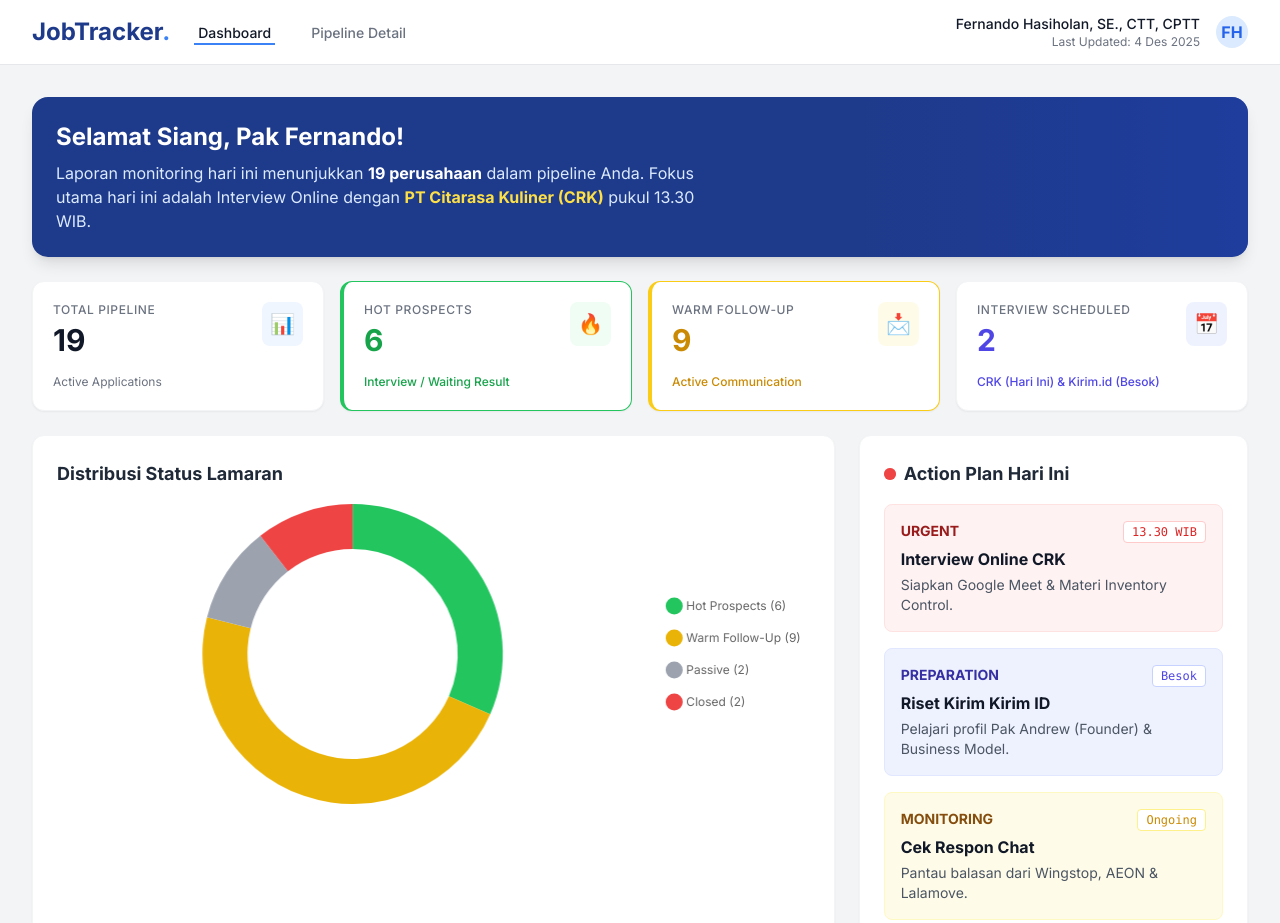
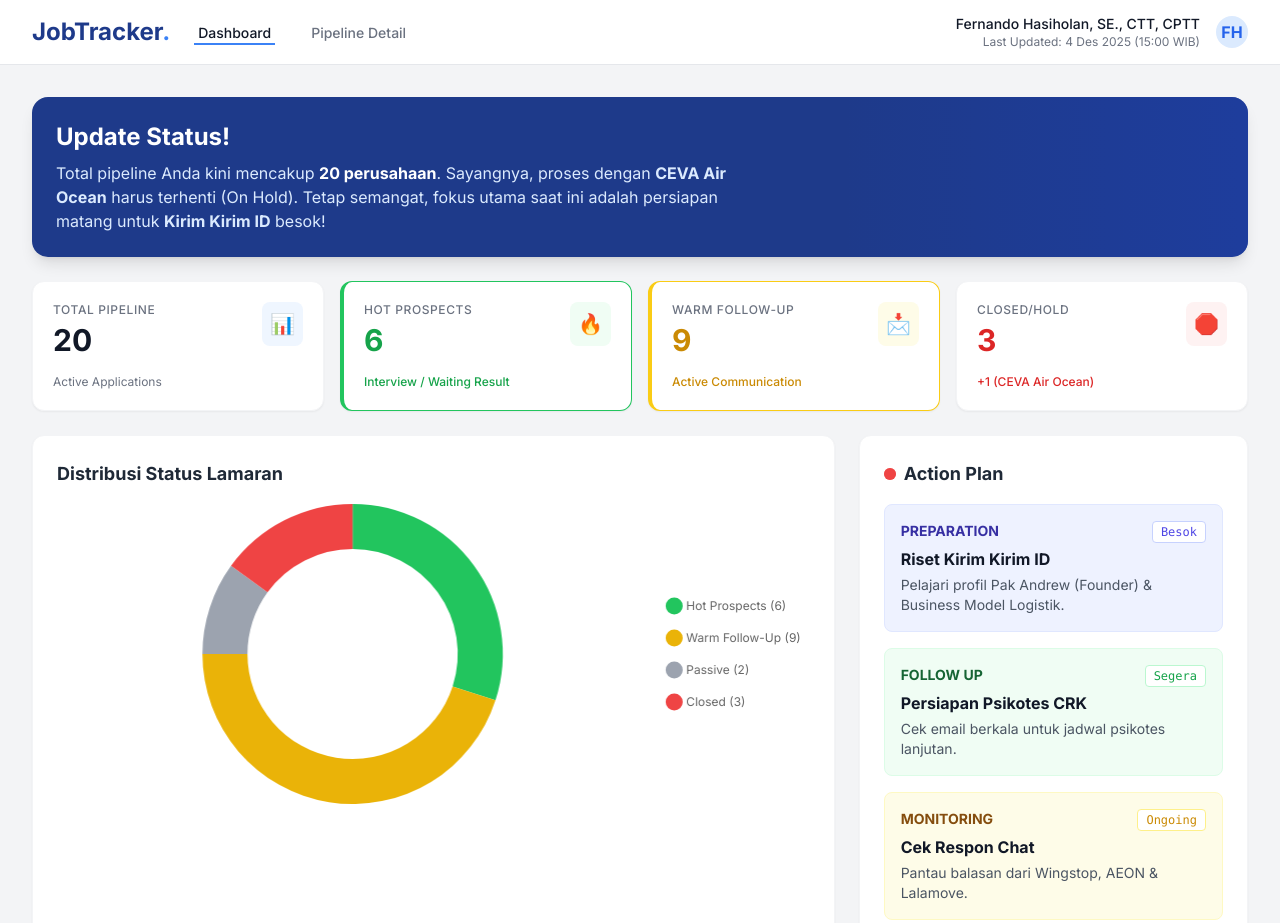
Before and after one commit to yomanjamaica/lamaran-dashboard, a plain HTML site: page index.html in a window 1280 px wide. Drawn offline with nearby package versions, Linux system fonts and the light colour scheme.

Commit message:
Update index.html

```diff
--- a/index.html
+++ b/index.html
@@ -63,13 +63,7 @@
         }
     </style>
     <!-- Chosen Palette: Professional Blue-Grey with Semantic Status Colors -->
-    <!-- Application Structure Plan: Dashboard layout with 4 main sections: 1. Executive Summary (KPIs), 2. Pipeline Visualization (Charts), 3. Action Center (Upcoming Tasks), 4. Detailed List (Filterable Table). This structure prioritizes immediate action items while providing a high-level overview of progress. -->
-    <!-- Visualization & Content Choices:
-         - Stats Cards: Immediate view of total pipeline and categorized counts.
-         - Doughnut Chart: Visual distribution of application statuses (Hot, Warm, Passive, Closed).
-         - Bar Chart: Application timeline/aging analysis.
-         - Interactive List: Filterable table for detailed tracking.
-         - CONFIRMATION: NO SVG graphics used. NO Mermaid JS used. -->
+    <!-- Application Structure Plan: Dashboard layout. Updated CEVA Logistics status to ON HOLD (Closed) based on organizational changes. -->
 </head>
 <body class="text-gray-800">
 
@@ -89,7 +83,7 @@
                 <div class="flex items-center">
                     <div class="text-right mr-4 hidden sm:block">
                         <p class="text-sm font-medium text-gray-900">Fernando Hasiholan, SE., CTT, CPTT</p>
-                        <p class="text-xs text-gray-500">Last Updated: 4 Des 2025</p>
+                        <p class="text-xs text-gray-500">Last Updated: 4 Des 2025 (15:00 WIB)</p>
                     </div>
                     <div class="h-8 w-8 rounded-full bg-blue-100 flex items-center justify-center text-blue-600 font-bold">FH</div>
                 </div>
@@ -106,10 +100,10 @@
             <!-- Introduction Section -->
             <div class="bg-blue-900 rounded-2xl p-6 text-white shadow-lg relative overflow-hidden">
                 <div class="relative z-10">
-                    <h1 class="text-2xl font-bold mb-2">Selamat Siang, Pak Fernando!</h1>
+                    <h1 class="text-2xl font-bold mb-2">Update Status!</h1>
                     <p class="text-blue-100 max-w-2xl">
-                        Laporan monitoring hari ini menunjukkan <span class="font-bold text-white">19 perusahaan</span> dalam pipeline Anda.
-                        Fokus utama hari ini adalah Interview Online dengan <span class="font-bold text-yellow-300">PT Citarasa Kuliner (CRK)</span> pukul 13.30 WIB.
+                        Total pipeline Anda kini mencakup <span class="font-bold text-white">20 perusahaan</span>.
+                        Sayangnya, proses dengan <strong>CEVA Air Ocean</strong> harus terhenti (On Hold). Tetap semangat, fokus utama saat ini adalah persiapan matang untuk <strong>Kirim Kirim ID</strong> besok!
                     </p>
                 </div>
                 <div class="absolute right-0 top-0 h-full w-1/3 bg-gradient-to-l from-blue-800 to-transparent opacity-50"></div>
@@ -122,7 +116,7 @@
                     <div class="flex justify-between items-start">
                         <div>
                             <p class="text-xs font-medium text-gray-500 uppercase tracking-wider">Total Pipeline</p>
-                            <h3 class="text-3xl font-bold text-gray-900 mt-1">19</h3>
+                            <h3 class="text-3xl font-bold text-gray-900 mt-1">20</h3>
                         </div>
                         <div class="p-2 bg-blue-50 rounded-lg text-blue-600">
                             <span class="text-xl">📊</span>
@@ -163,14 +157,14 @@
                 <div class="bg-white rounded-xl p-5 shadow-sm border border-gray-100 hover:shadow-md transition-shadow">
                     <div class="flex justify-between items-start">
                         <div>
-                            <p class="text-xs font-medium text-gray-500 uppercase tracking-wider">Interview Scheduled</p>
-                            <h3 class="text-3xl font-bold text-indigo-600 mt-1">2</h3>
+                            <p class="text-xs font-medium text-gray-500 uppercase tracking-wider">Closed/Hold</p>
+                            <h3 class="text-3xl font-bold text-red-600 mt-1">3</h3>
                         </div>
-                        <div class="p-2 bg-indigo-50 rounded-lg text-indigo-600">
-                            <span class="text-xl">📅</span>
+                        <div class="p-2 bg-red-50 rounded-lg text-red-600">
+                            <span class="text-xl">🛑</span>
                         </div>
                     </div>
-                    <div class="mt-4 text-xs text-indigo-600 font-medium">CRK (Hari Ini) & Kirim.id (Besok)</div>
+                    <div class="mt-4 text-xs text-red-600 font-medium">+1 (CEVA Air Ocean)</div>
                 </div>
             </div>
 
@@ -192,25 +186,25 @@
                             <span class="animate-ping absolute inline-flex h-full w-full rounded-full bg-red-400 opacity-75"></span>
                             <span class="relative inline-flex rounded-full h-3 w-3 bg-red-500"></span>
                         </span>
-                        Action Plan Hari Ini
+                        Action Plan
                     </h3>
                     <div class="space-y-4">
-                        <div class="p-4 bg-red-50 border border-red-100 rounded-lg">
-                            <div class="flex justify-between items-start mb-1">
-                                <span class="font-bold text-red-800 text-sm">URGENT</span>
-                                <span class="text-xs text-red-600 font-mono bg-white px-2 py-0.5 rounded border border-red-200">13.30 WIB</span>
-                            </div>
-                            <h4 class="font-bold text-gray-900">Interview Online CRK</h4>
-                            <p class="text-sm text-gray-600 mt-1">Siapkan Google Meet & Materi Inventory Control.</p>
-                        </div>
-
                         <div class="p-4 bg-indigo-50 border border-indigo-100 rounded-lg">
                             <div class="flex justify-between items-start mb-1">
                                 <span class="font-bold text-indigo-800 text-sm">PREPARATION</span>
                                 <span class="text-xs text-indigo-600 font-mono bg-white px-2 py-0.5 rounded border border-indigo-200">Besok</span>
                             </div>
                             <h4 class="font-bold text-gray-900">Riset Kirim Kirim ID</h4>
-                            <p class="text-sm text-gray-600 mt-1">Pelajari profil Pak Andrew (Founder) & Business Model.</p>
+                            <p class="text-sm text-gray-600 mt-1">Pelajari profil Pak Andrew (Founder) & Business Model Logistik.</p>
+                        </div>
+
+                        <div class="p-4 bg-green-50 border border-green-100 rounded-lg">
+                            <div class="flex justify-between items-start mb-1">
+                                <span class="font-bold text-green-800 text-sm">FOLLOW UP</span>
+                                <span class="text-xs text-green-600 font-mono bg-white px-2 py-0.5 rounded border border-green-200">Segera</span>
+                            </div>
+                            <h4 class="font-bold text-gray-900">Persiapan Psikotes CRK</h4>
+                            <p class="text-sm text-gray-600 mt-1">Cek email berkala untuk jadwal psikotes lanjutan.</p>
                         </div>
 
                         <div class="p-4 bg-yellow-50 border border-yellow-100 rounded-lg">
@@ -291,7 +285,7 @@
         // Data Source
         const applications = [
             { date: "04 Des", company: "Kirim Kirim ID", position: "FAT Manager", contact: "Dina/Pak Andrew", status: "💎 INTERVIEW FOUNDER", detail: "Besok (Jumat, 5 Des) - Offline", action: "Persiapan Materi", group: "hot", color: "green" },
-            { date: "28 Nov", company: "PT Citarasa Kuliner", position: "Finance Manager", contact: "Pak Putra", status: "🟢 INTERVIEW ONLINE", detail: "Hari ini (Kamis, 13.30 WIB)", action: "Hadir Tepat Waktu", group: "hot", color: "green" },
+            { date: "28 Nov", company: "PT Citarasa Kuliner", position: "Finance Manager", contact: "Pak Putra / Bu Izmi", status: "🟢 HR INTERVIEW DONE", detail: "Next: Psikotes, HC Interview, Director (Bandung)", action: "Nego Gaji & Psikotes", group: "hot", color: "green" },
             { date: "27 Nov", company: "PT AQS Group (Apex)", position: "Finance Manager", contact: "Bu Maygan", status: "🟢 ON TRACK", detail: "Menunggu feedback klien (Tes Selesai)", action: "Tunggu Info Chat", group: "hot", color: "green" },
             { date: "25 Nov", company: "ProEd Global (Bali)", position: "Fin. Controller", contact: "Pak Nyoman", status: "⏳ WAITING RESULT", detail: "Menunggu hasil Online Test", action: "Cek LinkedIn", group: "hot", color: "green" },
             { date: "14 Nov", company: "PT LinkIT 360", position: "CFO", contact: "Qikan", status: "⏳ WAITING RESULT", detail: "Menunggu hasil Retake Psikotes", action: "Cek WA Berkala", group: "hot", color: "green" },
@@ -308,7 +302,8 @@
             { date: "23 Nov", company: "Kreston Indonesia", position: "Assoc. Tax Mgr", contact: "Bu Liya", status: "⚪ NO NEWS", detail: "Tidak ada kabar > 1 minggu", action: "Pasif", group: "passive", color: "gray" },
             { date: "12 Nov", company: "Mitsui & Co. (Persol)", position: "Finance Manager", contact: "Bu Deta", status: "⏳ WAITING USER", detail: "Menunggu review User Mitsui", action: "Pasif", group: "passive", color: "gray" },
             { date: "13 Nov", company: "PT Hana Fashion", position: "Fin/Acc Mgr", contact: "HR", status: "🛑 ON HOLD", detail: "-", action: "Arsip", group: "closed", color: "red" },
-            { date: "08 Nov", company: "Marina Dev. (MDI)", position: "Acc & Tax Mgr", contact: "Bu Tasya", status: "🛑 REJECTED", detail: "Info Redy", action: "Arsip", group: "closed", color: "red" }
+            { date: "08 Nov", company: "Marina Dev. (MDI)", position: "Acc & Tax Mgr", contact: "Bu Tasya", status: "🛑 REJECTED", detail: "Info Redy", action: "Arsip", group: "closed", color: "red" },
+            { date: "09 Okt", company: "CEVA Air Ocean", position: "Tax Specialist", contact: "Bu Arli", status: "🛑 ON HOLD", detail: "Struktur Organisasi Berubah", action: "Arsip", group: "closed", color: "red" }
         ];
 
         // Chart Configuration
@@ -325,7 +320,7 @@
             new Chart(ctx, {
                 type: 'doughnut',
                 data: {
-                    labels: ['Hot Prospects (6)', 'Warm Follow-Up (9)', 'Passive (2)', 'Closed (2)'],
+                    labels: ['Hot Prospects (6)', 'Warm Follow-Up (9)', 'Passive (2)', 'Closed (3)'],
                     datasets: [{
                         data: [groupCounts.hot, groupCounts.warm, groupCounts.passive, groupCounts.closed],
                         backgroundColor: [
```
